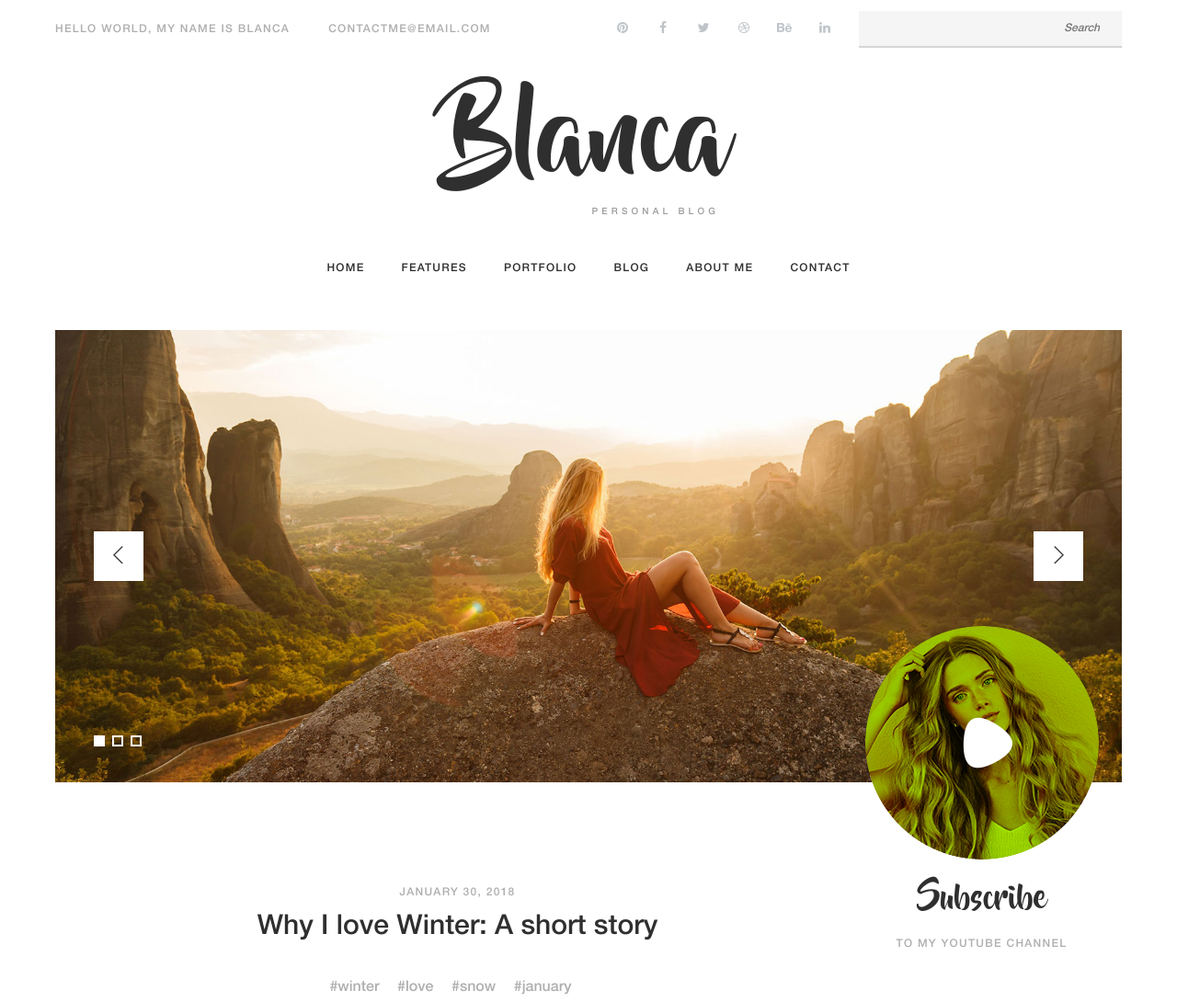
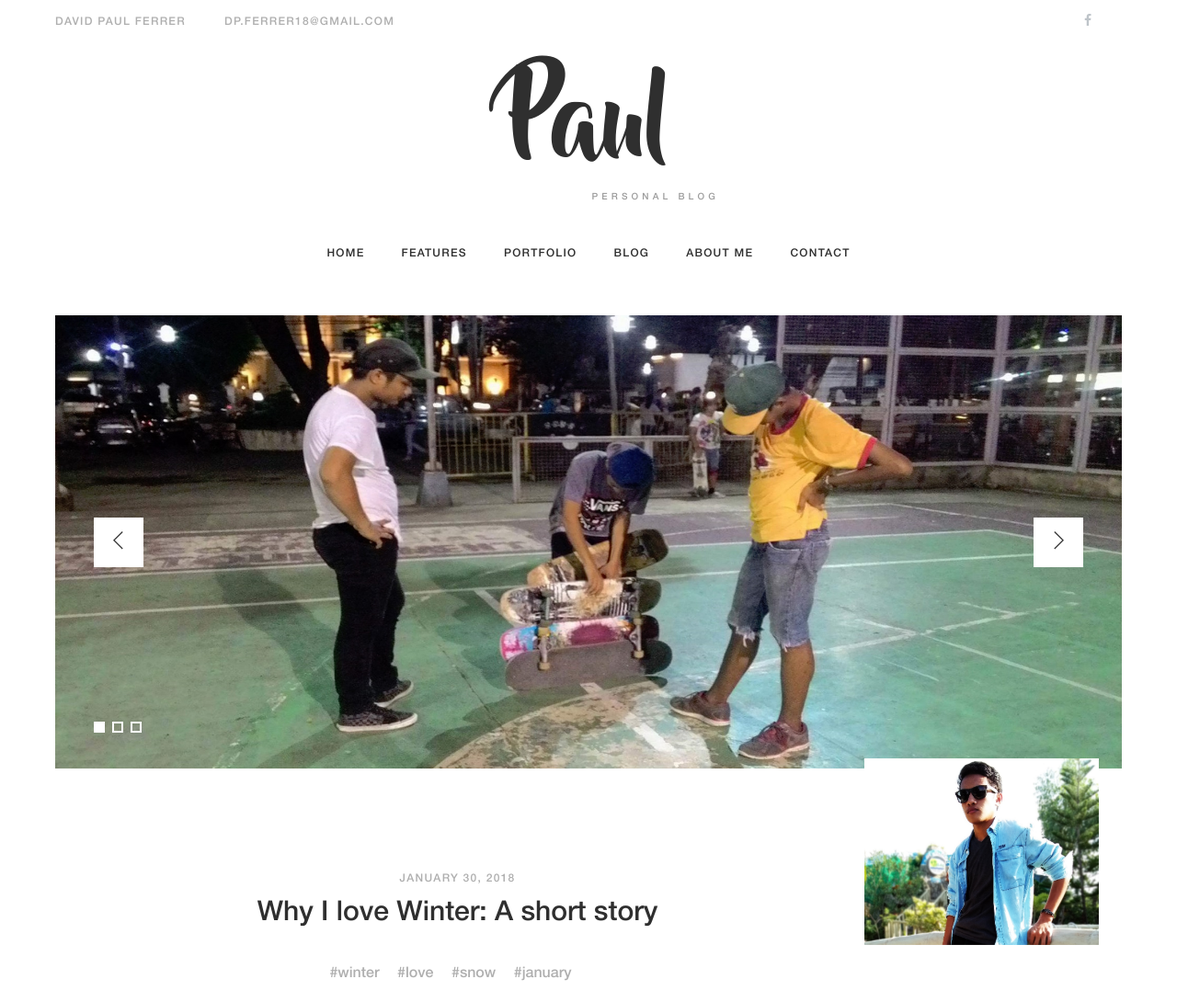
Before and after one commit to dpeligio/dpeligio.github.io, a plain HTML site: page index.html in a window 1280 px wide. Shown: the top 1090 px of the page at 92% size. Drawn offline with Linux system fonts and the light colour scheme; files whose address does not match are found by name.

Commit message:
Initial commit

```diff
--- a/index.html
+++ b/index.html
@@ -27,31 +27,26 @@
                 <div class="row">
                     <div class="col-lg-6 flex align-items-center">
                         <div class="header-bar-text d-none d-lg-block">
-                            <p>Hello world, My name is Blanca</p>
+                            <p>David Paul Ferrer</p>
                         </div><!-- .header-bar-text -->
 
                         <div class="header-bar-email d-none d-lg-block">
-                            <a href="#">Contactme@email.com</a>
+                            <a href="#">dp.ferrer18@gmail.com</a>
                         </div><!-- .header-bar-email -->
                     </div><!-- .col -->
 
                     <div class="col-12 col-lg-6 flex justify-content-between justify-content-lg-end align-items-center">
                         <div class="header-bar-social d-none d-md-block">
                             <ul class="flex align-items-center">
-                                <li><a href="#"><i class="fa fa-pinterest"></i></a></li>
-                                <li><a href="#"><i class="fa fa-facebook"></i></a></li>
-                                <li><a href="#"><i class="fa fa-twitter"></i></a></li>
-                                <li><a href="#"><i class="fa fa-dribbble"></i></a></li>
-                                <li><a href="#"><i class="fa fa-behance"></i></a></li>
-                                <li><a href="#"><i class="fa fa-linkedin"></i></a></li>
+                                <li><a href="https://www.facebook.com/itsdvdpl" target="_blank"><i class="fa fa-facebook"></i></a></li>
                             </ul>
                         </div><!-- .header-bar-social -->
 
-                        <div class="header-bar-search d-none d-md-block">
+                        <!-- <div class="header-bar-search d-none d-md-block">
                             <form>
                                 <input type="search" placeholder="Search">
                             </form>
-                        </div><!-- .header-bar-search -->
+                        </div> --><!-- .header-bar-search -->
                     </div><!-- .col -->
                 </div><!-- .row -->
             </div><!-- .container-fluid -->
@@ -61,7 +56,7 @@
             <div class="row">
                 <div class="col-12">
                     <div class="site-branding flex flex-column align-items-center">
-                        <h1 class="site-title"><a href="index.html" rel="home">Blanca</a></h1>
+                        <h1 class="site-title"><a href="index.html" rel="home">Paul</a></h1>
                         <p class="site-description">Personal Blog</p>
                     </div><!-- .site-branding -->
 
@@ -84,20 +79,15 @@
 
                         <div class="header-bar-social d-md-none">
                             <ul class="flex justify-content-center align-items-center">
-                                <li><a href="#"><i class="fa fa-pinterest"></i></a></li>
-                                <li><a href="#"><i class="fa fa-facebook"></i></a></li>
-                                <li><a href="#"><i class="fa fa-twitter"></i></a></li>
-                                <li><a href="#"><i class="fa fa-dribbble"></i></a></li>
-                                <li><a href="#"><i class="fa fa-behance"></i></a></li>
-                                <li><a href="#"><i class="fa fa-linkedin"></i></a></li>
+                                <li><a href="https://www.facebook.com/itsdvdpl" target="_blank"><i class="fa fa-facebook"></i></a></li>
                             </ul>
                         </div><!-- .header-bar-social -->
 
-                        <div class="header-bar-search d-md-none">
+                        <!-- <div class="header-bar-search d-md-none">
                             <form>
                                 <input type="search" placeholder="Search">
                             </form>
-                        </div><!-- .header-bar-search -->
+                        </div> --><!-- .header-bar-search -->
                     </nav><!-- .site-navigation -->
                 </div><!-- .col -->
             </div><!-- .row -->
@@ -111,7 +101,7 @@
                     <div class="swiper-wrapper">
                         <div class="swiper-slide">
                             <div class="hero-content flex justify-content-center align-items-center flex-column">
-                                <img src="images/slider.jpg" alt="">
+                                <img src="images/slider/tenissk8.jpg" alt="">
                             </div><!-- .hero-content -->
                         </div><!-- .swiper-slide -->
 
@@ -147,9 +137,9 @@
                 <div class="offset-lg-9 col-12 col-lg-3">
                     <a href="#">
                         <div class="yt-subscribe">
-                            <img src="images/yt-subscribe.png" alt="Youtube Subscribe">
-                            <h3>Subscribe</h3>
-                            <p>To my Youtube Channel</p>
+                            <img src="images/profile/im.jpg" alt="Youtube Subscribe">
+                            <!-- <h3>Subscribe</h3>
+                            <p>To my Youtube Channel</p> -->
                         </div><!-- .yt-subscribe -->
                     </a>
                 </div><!-- .col -->
```
Also changed, not shown: images/profile/im.jpg (added), images/slider/tenissk8.jpg (added).
